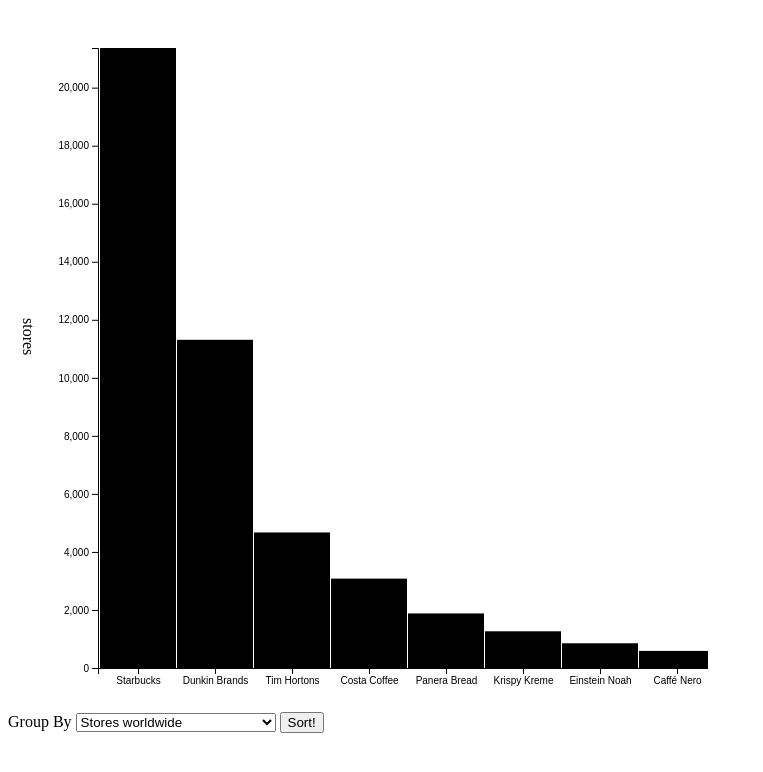
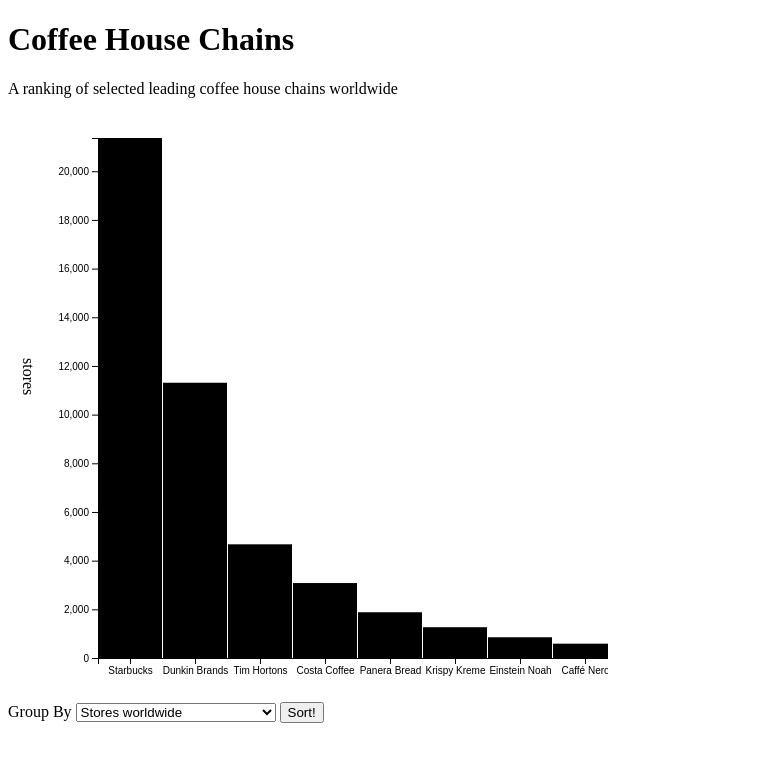
Before and after one commit to ThorinDale/CSCI3311Lab5, a plain HTML site: page index.html in a window 1280 px wide. Shown: the whole page, without its empty margins (0-763 px from the left). Drawn offline with nearby package versions, Linux system fonts and the light colour scheme.

Commit message:
fix svg, add title

```diff
--- a/d3.js
+++ b/d3.js
@@ -3,8 +3,8 @@
 // create svg with margin convention
 const margin = ({top: 40, right: 40, bottom: 40, left: 40});
 
-const width = 700 - margin.left - margin.right;
-const height = 700 - margin.top - margin.bottom;
+const width = 600 - margin.left - margin.right;
+const height = 600 - margin.top - margin.bottom;
 const svg = d3.select('.chart')
     .append('svg')
     .attr('width', width + margin.left + margin.right)
--- a/index.html
+++ b/index.html
@@ -9,6 +9,8 @@
 </head>
 
 <body>
+    <h1>Coffee House Chains</h1>
+    <div>A ranking of selected leading coffee house chains worldwide</div>
     <div class="chart"></div>
 
     <label for="group-by">Group By</label>
```
